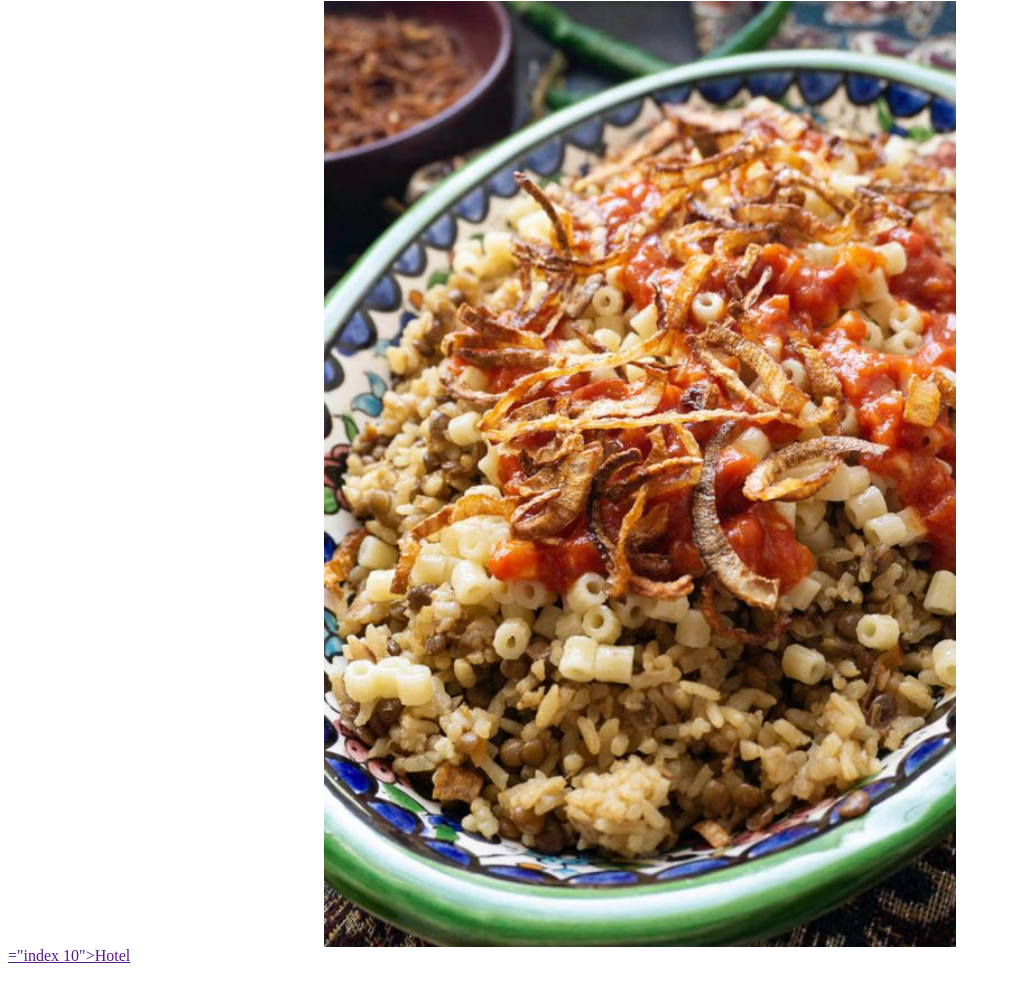
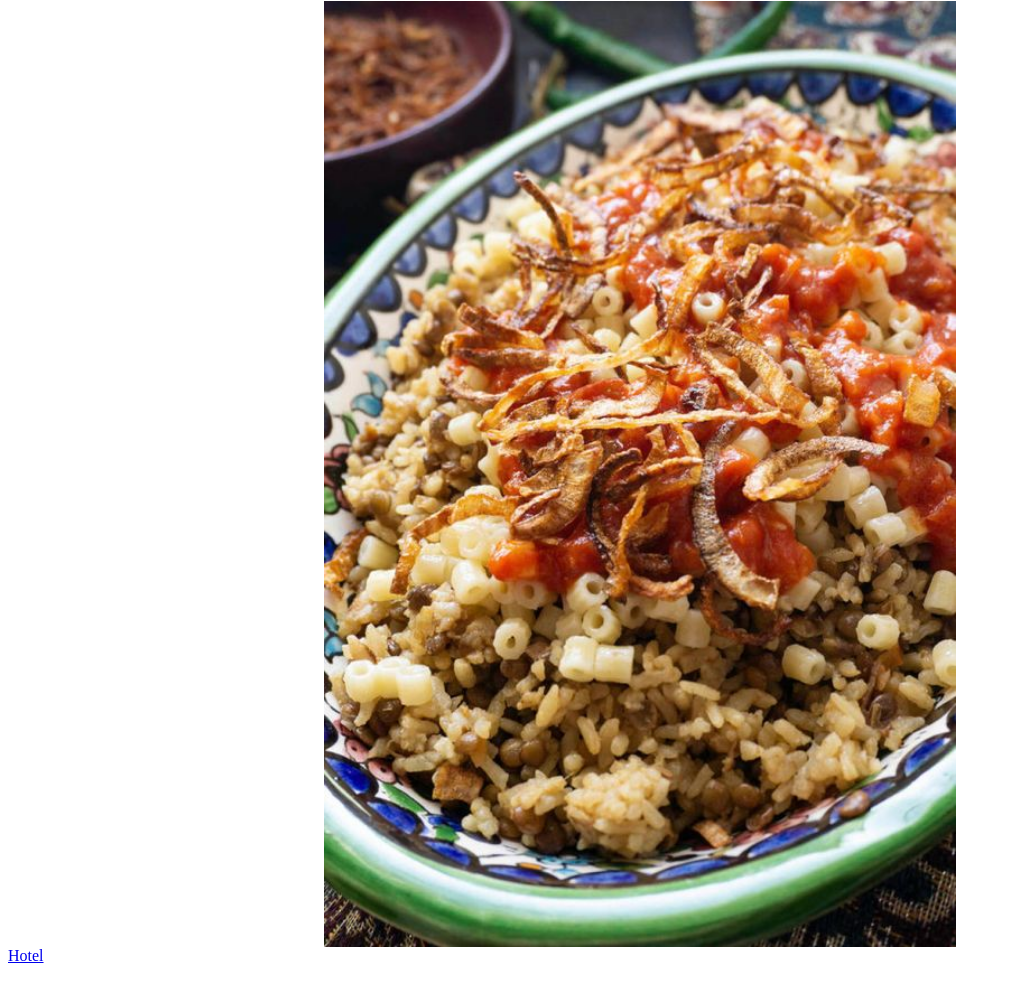
Before and after one commit to jasminyounis/jasminyounis.github.io, a plain HTML site: page index 8.html in a window 1280 px wide. Shown: the part 127-1108 px from the top of the page, without its empty margins (0-1010 px from the left). Drawn offline with Linux system fonts and the light colour scheme.

Commit message:
Update index 8.html

```diff
--- a/index 8.html
+++ b/index 8.html
@@ -22,7 +22,9 @@ img {
 
   <img src="koshary.jpg" alt="koshary" style="width:50%;">
 
-  <a href>="index 10">Hotel</a></p/>
+  <a href="index 10">Hotel</a></p>
+
+
 
 </body>
 </html>
```
